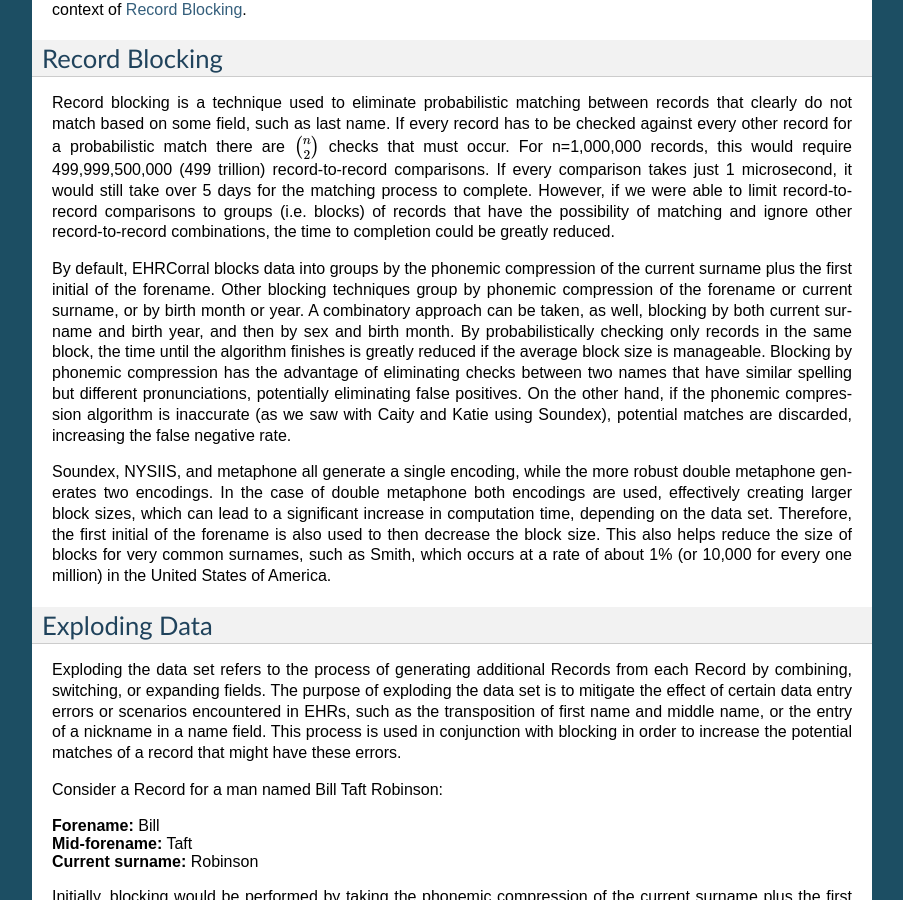
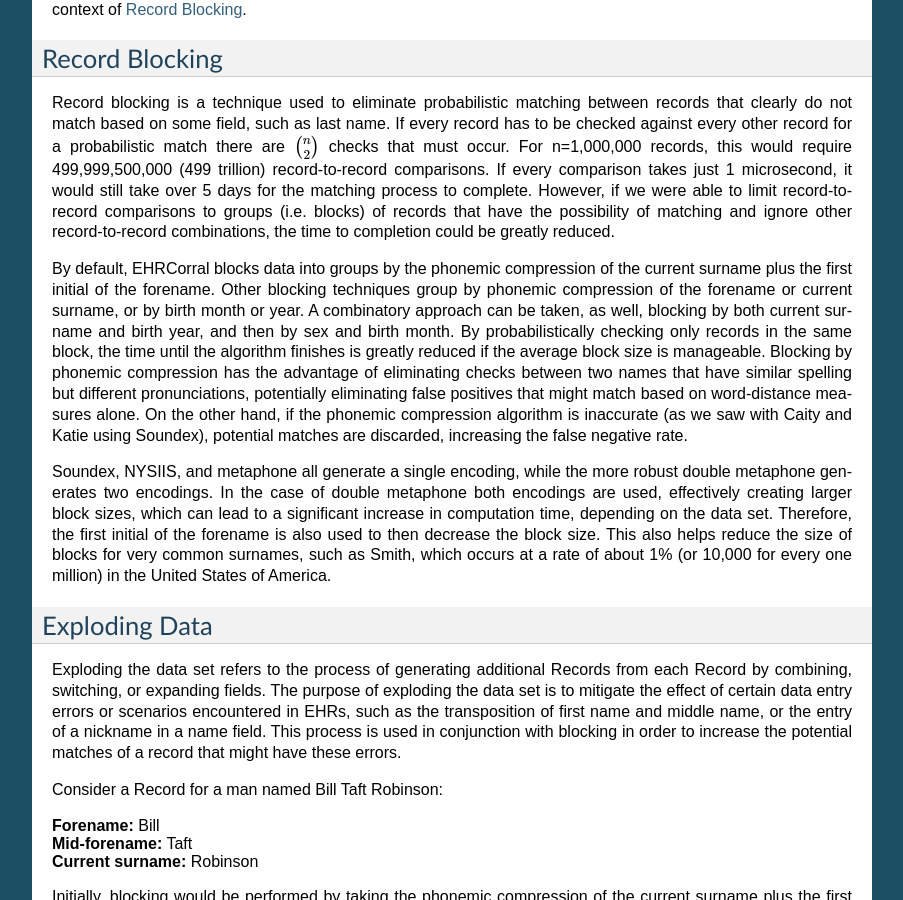
Before and after one commit to nsh87/ehrcorral, a Sphinx documentation site: the page built from docs/overview.rst, in a window 1280 px wide and 900 px high, scrolled down 1515 px. Shown: the whole window, without its empty margins (198-1101 px from the left). Built offline with Sphinx 7.4.7, drawn with Linux system fonts in a browser that asks for light colours; formulas are drawn with MathJax 3.

Commit message:
Hopefully final update to Record Blocking docs

```diff
--- a/docs/overview.rst
+++ b/docs/overview.rst
@@ -123,9 +123,10 @@ probabilistically checking only records in the same block, the time until the
 algorithm finishes is greatly reduced if the average block size is manageable.
 Blocking by phonemic compression has the advantage of eliminating checks between
 two names that have similar spelling but different pronunciations, potentially
-eliminating false positives. On the other hand, if the phonemic compression
-algorithm is inaccurate (as we saw with Caity and Katie using Soundex),
-potential matches are discarded, increasing the false negative rate.
+eliminating false positives that might match based on word-distance measures
+alone. On the other hand, if the phonemic compression algorithm is inaccurate
+(as we saw with Caity and Katie using Soundex), potential matches are discarded,
+increasing the false negative rate.
 
 Soundex, NYSIIS, and metaphone all generate a single encoding, while the more
 robust double metaphone generates two encodings. In the case of double
```
